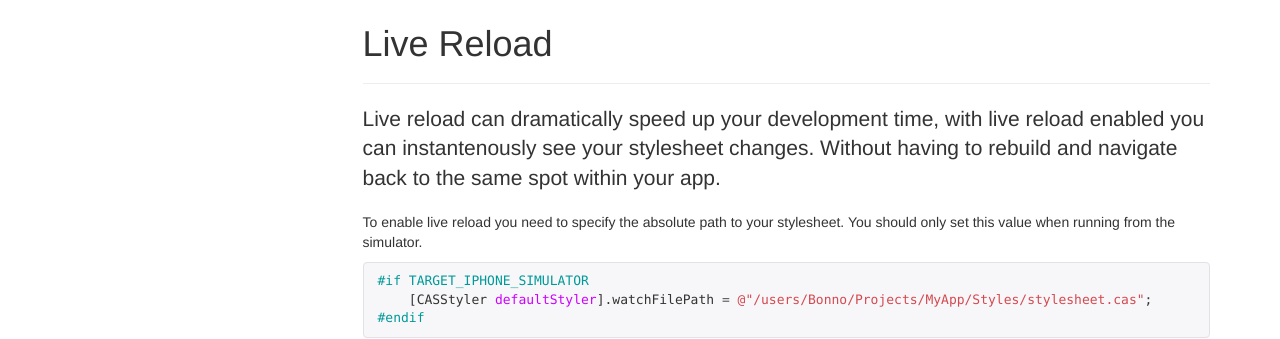
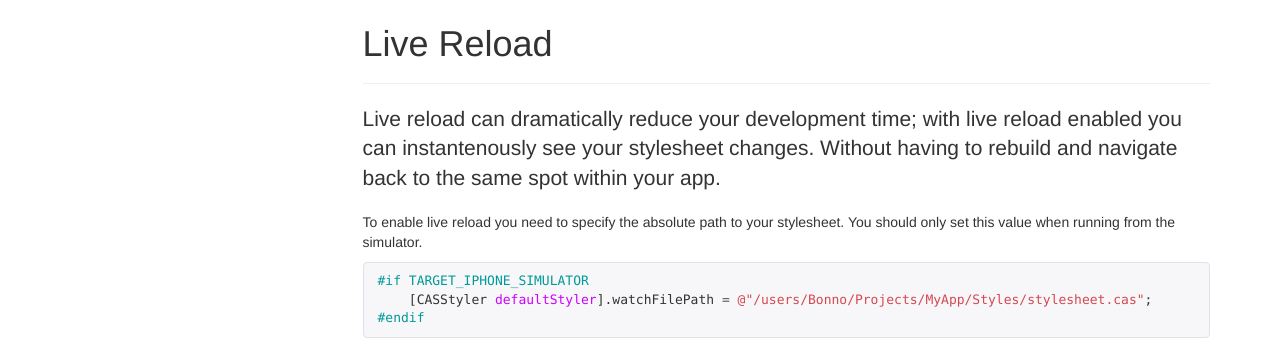
Before and after one commit to ClassyKit/Classy, a Jekyll site: the page built from getting-started.html, in a window 1280 px wide and 900 px high, scrolled down 2314 px. Shown: the part 153-492 px from the top of the window. Built offline with Jekyll 4.4.1, drawn with Linux system fonts in a browser that asks for light colours; nearby versions of some CDN libraries; Markdown is read by kramdown in place of the engine named in the settings; comment, search, counter and statistics services are not loaded.

Commit message:
Update getting-started.html

```diff
--- a/getting-started.html
+++ b/getting-started.html
@@ -127,7 +127,7 @@
     <div class="page-header">
       <h1 id="live-reload">Live Reload</h1>
     </div>
-    <p class="lead">Live reload can dramatically speed up your development time, with live reload enabled you can instantenously see your stylesheet changes.  Without having to rebuild and navigate back to the same spot within your app.</p>
+    <p class="lead">Live reload can dramatically reduce your development time; with live reload enabled you can instantenously see your stylesheet changes.  Without having to rebuild and navigate back to the same spot within your app.</p>
     <div>
 
       <p>To enable live reload you need to specify the absolute path to your stylesheet. You should only set this value when running from the simulator.</p>
```
